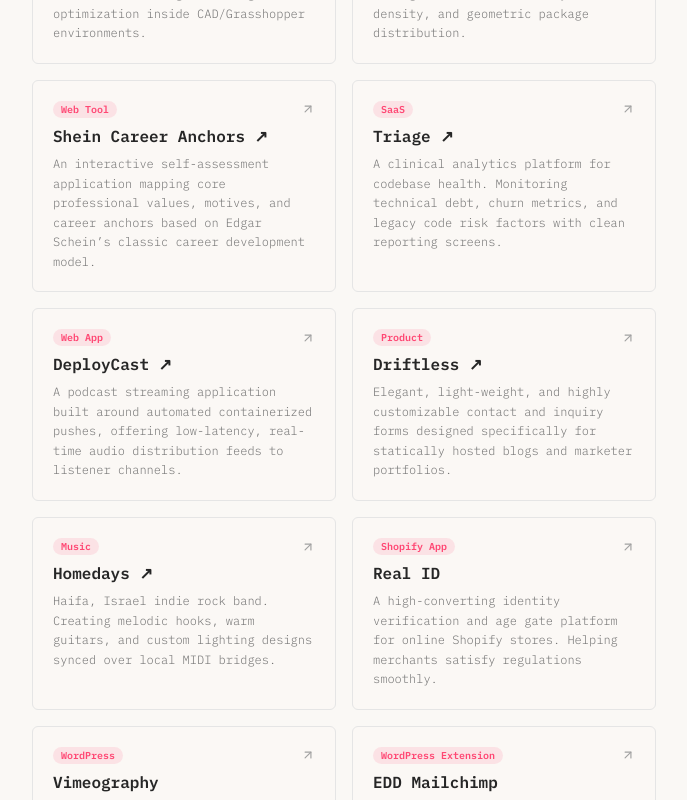
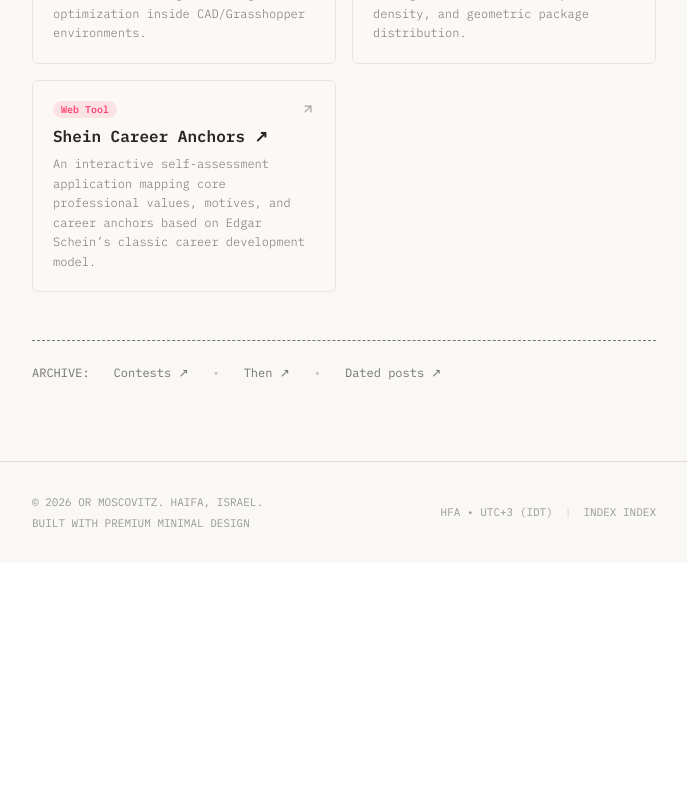
Before and after one commit to OrMosco/Or-Moscovitz-site, a React (Vite) app: page / in a window 1280 px wide. Shown: the part 1380-2180 px from the top of the page, without its empty margins (296-983 px from the left). After the commit the page ends 1943 px from the top, so only its background shows below. Built offline with nearby package versions, Linux system fonts and the light colour scheme.

Commit message:
Remove all projects except Urban Code, 3D Bin Packing, and Shein Career Anchors

```diff
--- a/src/data.ts
+++ b/src/data.ts
@@ -68,55 +68,6 @@ export const projects: Project[] = [
     tag: 'Web Tool',
     isExternal: true,
   },
-  {
-    title: 'Triage ↗',
-    description: 'A clinical analytics platform for codebase health. Monitoring technical debt, churn metrics, and legacy code risk factors with clean reporting screens.',
-    url: 'https://triage.codebasehealth.com',
-    tag: 'SaaS',
-    isExternal: true,
-  },
-  {
-    title: 'DeployCast ↗',
-    description: 'A podcast streaming application built around automated containerized pushes, offering low-latency, real-time audio distribution feeds to listener channels.',
-    url: 'https://deploycast.app',
-    tag: 'Web App',
-    isExternal: true,
-  },
-  {
-    title: 'Driftless ↗',
-    description: 'Elegant, light-weight, and highly customizable contact and inquiry forms designed specifically for statically hosted blogs and marketer portfolios.',
-    url: 'https://usedriftless.com',
-    tag: 'Product',
-    isExternal: true,
-  },
-  {
-    title: 'Homedays ↗',
-    description: 'Haifa, Israel indie rock band. Creating melodic hooks, warm guitars, and custom lighting designs synced over local MIDI bridges.',
-    url: 'https://homedaysband.com',
-    tag: 'Music',
-    isExternal: true,
-  },
-  {
-    title: 'Real ID',
-    description: 'A high-converting identity verification and age gate platform for online Shopify stores. Helping merchants satisfy regulations smoothly.',
-    url: 'https://apps.shopify.com/real-id/',
-    tag: 'Shopify App',
-    isExternal: true,
-  },
-  {
-    title: 'Vimeography',
-    description: 'A popular WordPress plugin that allows developers and creators to curate and showcase beautiful Vimeo video galleries on their sites instantly.',
-    url: 'https://vimeography.com/',
-    tag: 'WordPress',
-    isExternal: true,
-  },
-  {
-    title: 'EDD Mailchimp',
-    description: 'Automatic mailing list integration for digital eCommerce stores operating on Easy Digital Downloads. Synchronizing buyers dynamically.',
-    url: 'https://easydigitaldownloads.com/downloads/mailchimp/',
-    tag: 'WordPress Extension',
-    isExternal: true,
-  }
 ];
 
 export const backlogItems: BacklogItem[] = [
```
